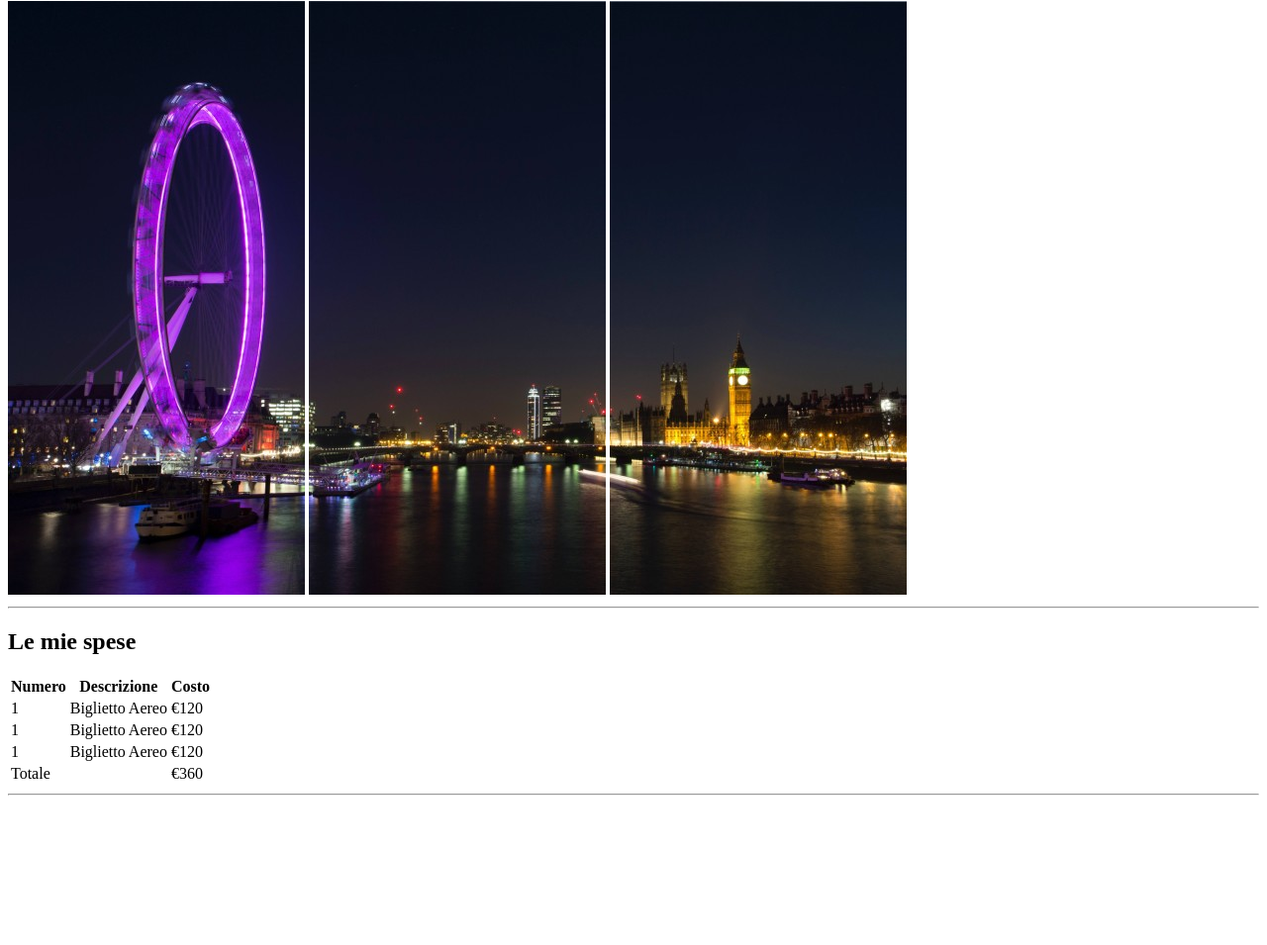
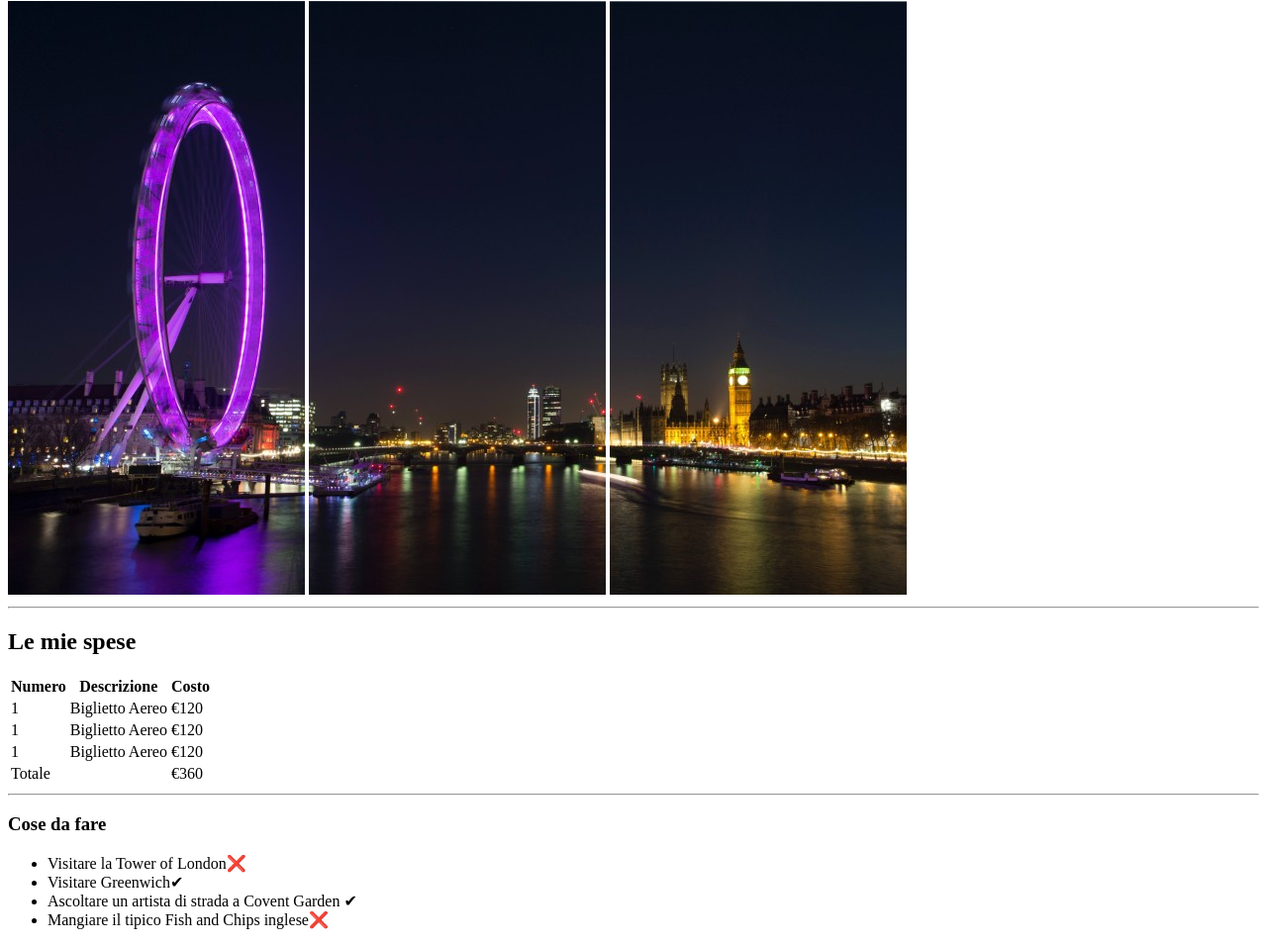
Before and after one commit to antoniodelgiudice02/html-london-trip, a plain HTML site: page index.html in a window 1280 px wide. Shown: the part 79-1034 px from the top of the page at 99% size. Before the commit the page ends 891 px from the top, so only its background shows below. Drawn offline with Linux system fonts and the light colour scheme.

Commit message:
second section

```diff
--- a/index.html
+++ b/index.html
@@ -62,6 +62,19 @@
 
         <hr>
 
+        <section>
+
+            <h3>Cose da fare</h3>
+
+            <ul>
+                <li>Visitare la Tower of London❌</li>
+                <li>Visitare Greenwich✔</li>
+                <li>Ascoltare un artista di strada a Covent Garden ✔</li>
+                <li>Mangiare il tipico Fish and Chips inglese❌</li>
+            </ul>
+
+        </section>
+
     </main>
 
 </body>
```
